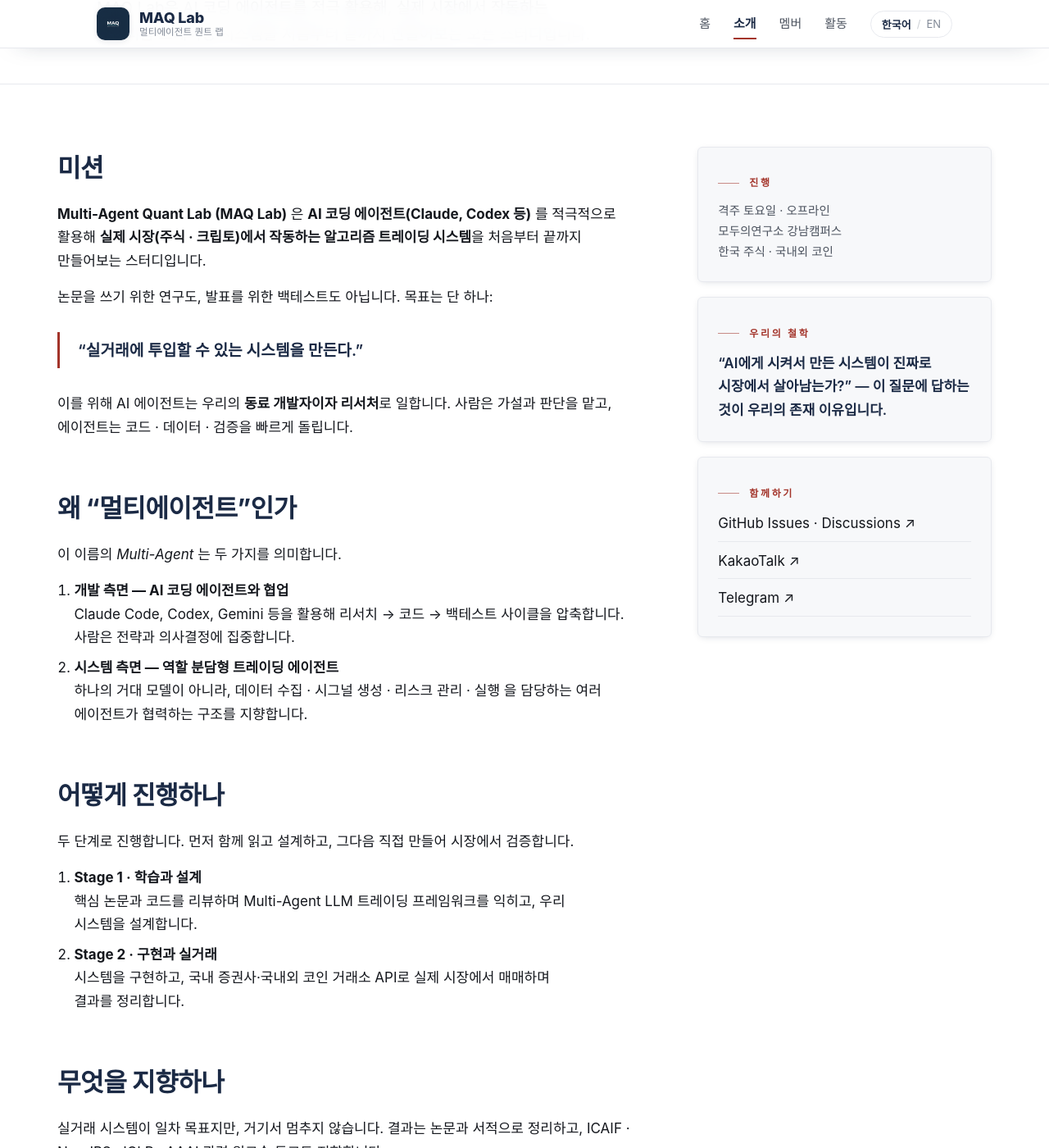
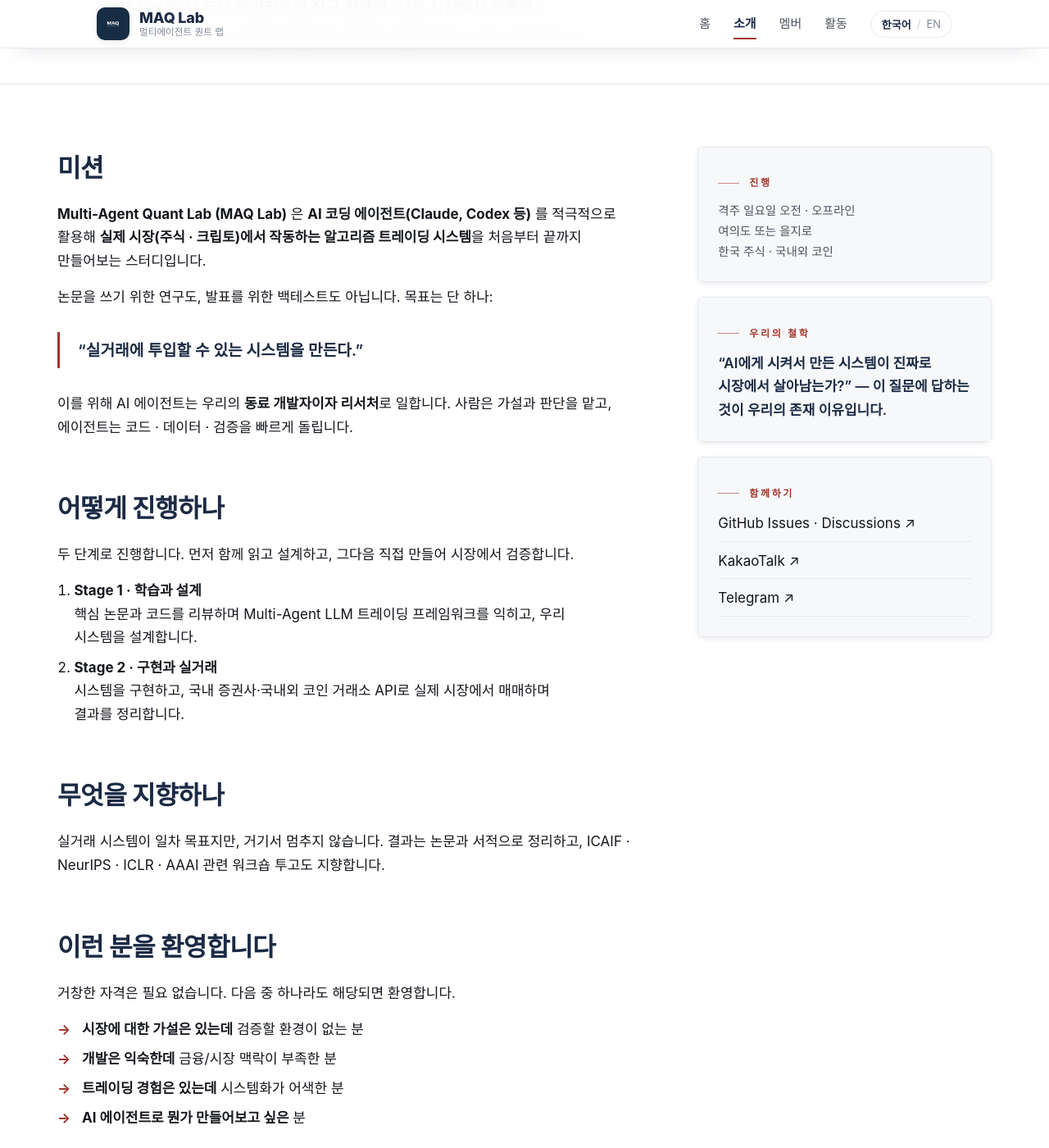
Before and after one commit to Multi-Agent-Quant-Lab/Multi-Agent-Quant-Lab.github.io, a Jekyll site: the page built from about.html, in a window 1280 px wide and 1400 px high, scrolled down 300 px. Shown: the whole window at 82% size. Built offline with Jekyll 4.4.1, drawn with Linux system fonts in a browser that asks for light colours; some web fonts are replaced; some of the changed text lies outside the part shown.

Commit message:
Copy + footer brand logos; About trims
- Activities: "수료" → "종료" for cohort 1 & 2.
- About: update Format (biweekly Sunday mornings, Yeouido/Euljiro;
  drop Modulabs Gangnam) and remove the "Why Multi-Agent" section.
- Footer: embed GitHub / KakaoTalk / Telegram logo marks (white PNG)
  next to each link.

Co-Authored-By: Claude Opus 4.8 (1M context) <noreply@anthropic.com>

```diff
--- a/_layouts/default.html
+++ b/_layouts/default.html
@@ -80,10 +80,10 @@
 
       <nav class="fcol">
         <h4>{% include t.html ko="함께하기" en="Connect" %}</h4>
-        <ul>
-          <li><a href="https://github.com/{{ site.github_org }}" target="_blank" rel="noopener">GitHub ↗</a></li>
-          <li><a href="{{ site.kakao }}" target="_blank" rel="noopener">KakaoTalk ↗</a></li>
-          <li><a href="{{ site.telegram }}" target="_blank" rel="noopener">Telegram ↗</a></li>
+        <ul class="fsocial">
+          <li><a href="https://github.com/{{ site.github_org }}" target="_blank" rel="noopener"><img class="brandicon" src="{{ '/assets/img/brands/github.png' | relative_url }}" alt="" width="18" height="18">GitHub</a></li>
+          <li><a href="{{ site.kakao }}" target="_blank" rel="noopener"><img class="brandicon" src="{{ '/assets/img/brands/kakaotalk.png' | relative_url }}" alt="" width="18" height="18">KakaoTalk</a></li>
+          <li><a href="{{ site.telegram }}" target="_blank" rel="noopener"><img class="brandicon" src="{{ '/assets/img/brands/telegram.png' | relative_url }}" alt="" width="18" height="18">Telegram</a></li>
         </ul>
       </nav>
     </div>
--- a/about.html
+++ b/about.html
@@ -25,21 +25,6 @@ lede_en: MAQ Lab is an open study that uses AI coding agents to build live-ready
       <span lang="ko">이를 위해 AI 에이전트는 우리의 <b>동료 개발자이자 리서처</b>로 일합니다. 사람은 가설과 판단을 맡고, 에이전트는 코드 · 데이터 · 검증을 빠르게 돌립니다.</span>
       <span lang="en">To get there, AI agents work as our <b>fellow developers and researchers</b>. Humans own the hypotheses and judgment; agents run code, data, and validation — fast.</span>
     </p>
-
-    <h2 id="why">{% include t.html ko="왜 “멀티에이전트”인가" en="Why “Multi-Agent”" %}</h2>
-    <p><span lang="ko">이 이름의 <i>Multi-Agent</i> 는 두 가지를 의미합니다.</span><span lang="en">The <i>Multi-Agent</i> in our name means two things.</span></p>
-    <ol>
-      <li>
-        <b>{% include t.html ko="개발 측면 — AI 코딩 에이전트와 협업" en="Build side — collaborating with AI coding agents" %}</b><br>
-        <span lang="ko">Claude Code, Codex, Gemini 등을 활용해 리서치 → 코드 → 백테스트 사이클을 압축합니다. 사람은 전략과 의사결정에 집중합니다.</span>
-        <span lang="en">Using Claude Code, Codex, and Gemini to compress the research → code → backtest loop, so humans focus on strategy and decisions.</span>
-      </li>
-      <li>
-        <b>{% include t.html ko="시스템 측면 — 역할 분담형 트레이딩 에이전트" en="System side — role-specialized trading agents" %}</b><br>
-        <span lang="ko">하나의 거대 모델이 아니라, 데이터 수집 · 시그널 생성 · 리스크 관리 · 실행 을 담당하는 여러 에이전트가 협력하는 구조를 지향합니다.</span>
-        <span lang="en">Not one giant model — a structure where separate agents for data, signals, risk, and execution cooperate.</span>
-      </li>
-    </ol>
 
     <h2 id="how">{% include t.html ko="어떻게 진행하나" en="How it runs" %}</h2>
     <p><span lang="ko">두 단계로 진행합니다. 먼저 함께 읽고 설계하고, 그다음 직접 만들어 시장에서 검증합니다.</span><span lang="en">In two stages — first we read and design together, then we build and validate in the market.</span></p>
@@ -73,8 +58,8 @@ lede_en: MAQ Lab is an open study that uses AI coding agents to build live-ready
     <div class="sidecard">
       <p class="eyebrow">{% include t.html ko="진행" en="Format" %}</p>
       <p class="sidecard__facts">
-        <span lang="ko">격주 토요일 · 오프라인<br>모두의연구소 강남캠퍼스<br>한국 주식 · 국내외 코인</span>
-        <span lang="en">Biweekly Saturdays · in person<br>Modulabs, Gangnam (Seoul)<br>Korean equities · global crypto</span>
+        <span lang="ko">격주 일요일 오전 · 오프라인<br>여의도 또는 을지로<br>한국 주식 · 국내외 코인</span>
+        <span lang="en">Biweekly Sunday mornings · in person<br>Yeouido or Euljiro, Seoul<br>Korean equities · global crypto</span>
       </p>
     </div>
     <div class="sidecard">
--- a/assets/css/main.css
+++ b/assets/css/main.css
@@ -326,7 +326,9 @@ html[data-lang="en"] .lang [data-lang-set="en"] { color: var(--navy); font-weigh
 .fcol h4 { font-size: 12px; letter-spacing: 0.18em; text-transform: uppercase; color: #8b96ab; font-weight: 600; margin-bottom: 16px; }
 .fcol ul { list-style: none; display: grid; gap: 10px; }
 .fcol a { color: #c6cdda; font-size: 15px; display: inline-flex; align-items: center; gap: 7px; transition: color .2s, gap .2s; }
-.fcol a:hover { color: #fff; gap: 11px; }
+.fcol a:hover { color: #fff; }
+.brandicon { width: 18px; height: 18px; flex: none; opacity: 0.78; transition: opacity .2s, transform .2s var(--ease); }
+.fcol a:hover .brandicon { opacity: 1; transform: translateY(-1px); }
 .site-foot__bar { max-width: var(--wrap); margin: 0 auto; padding: 20px var(--gutter) 40px; border-top: 1px solid rgba(255,255,255,0.1); display: flex; justify-content: space-between; gap: 12px; flex-wrap: wrap; font-size: 13px; color: #8b96ab; }
 .totop { color: #c6cdda; display: inline-flex; align-items: center; gap: 7px; transition: color .2s; }
 .totop:hover { color: #fff; }
```
Also changed, not shown: _activities/2026-01-31-cohort-1-wrap.md (+2 -2 lines), _activities/2026-05-31-cohort-2-wrap.md (+2 -2 lines), assets/img/brands/github.png (added), assets/img/brands/kakaotalk.png (added), assets/img/brands/telegram.png (added).
